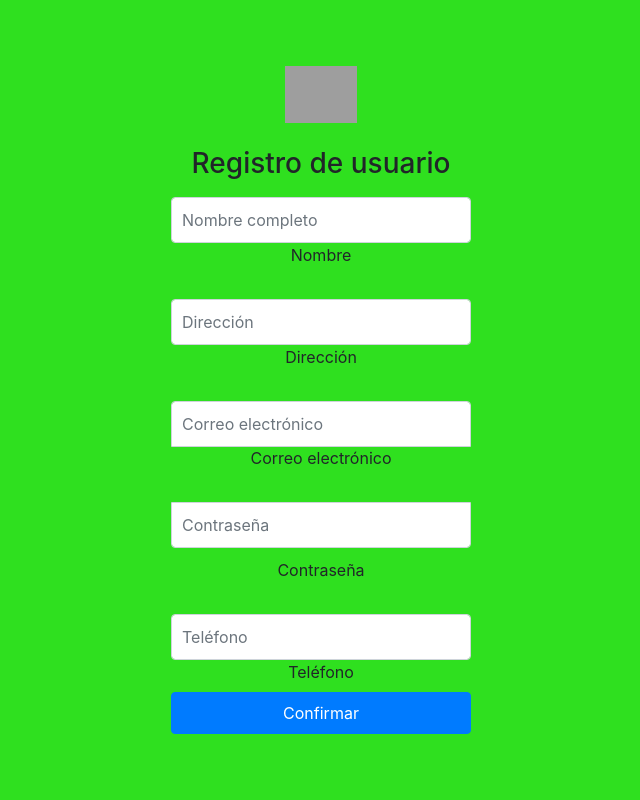
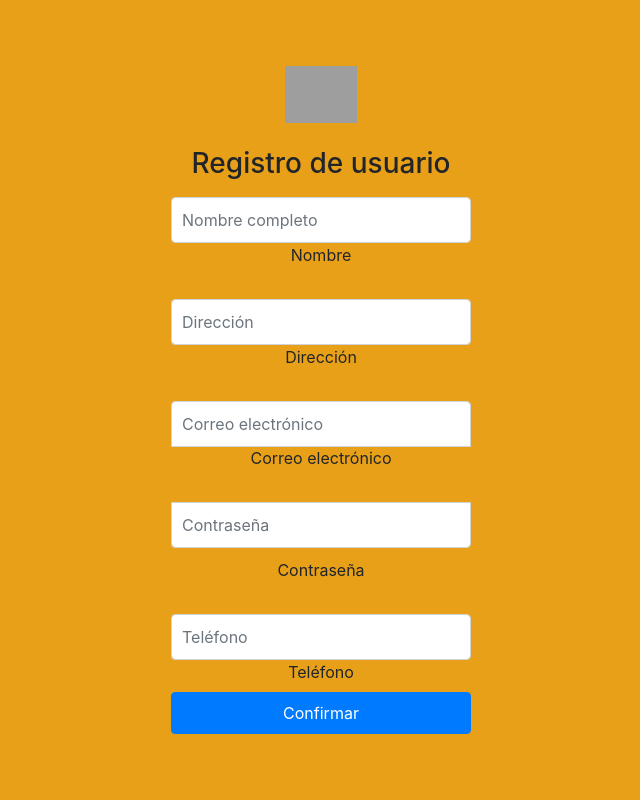
Before and after one commit to JannLPZ/IntegradoraAWS, a Flask app: template app/templates/auth/formulario.html in a window 1280 px wide. Shown: the whole page, without its empty margins (319-959 px from the left). Run offline with Flask 3, Linux system fonts and the light colour scheme; the template is opened without the code that fills it, so the values that code supplies are empty; some libraries are stand-ins or nearby versions; grey boxes are pictures that could not be loaded.

Commit message:
Ahora naranja, ya dejenooooooos

```diff
--- a/app/static/css/login.css
+++ b/app/static/css/login.css
@@ -8,7 +8,7 @@ body{
   align-items: center;
   padding-top: 40px;
   padding-bottom: 40px;
-  background-color: #2fe01f;
+  background-color: #e9a019;
 }
 
 .form-signin {
```
